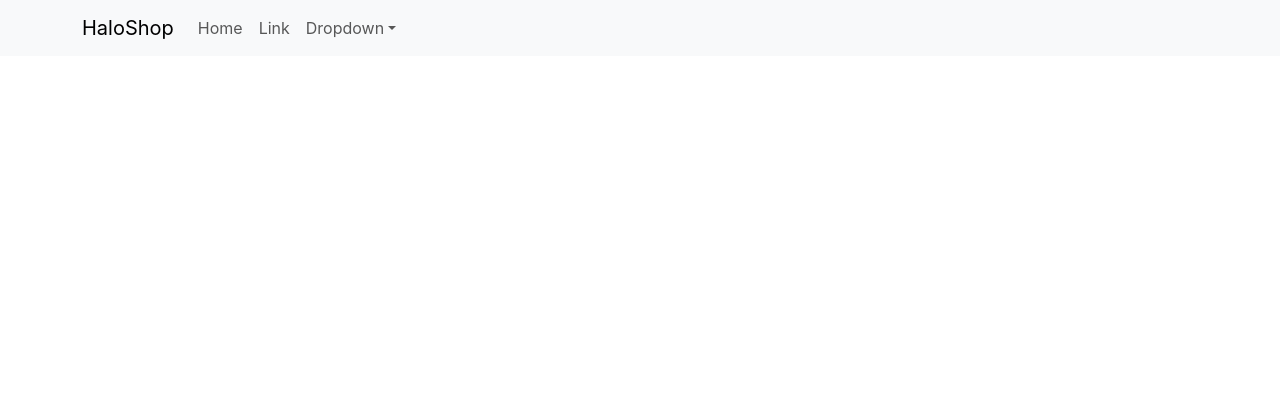
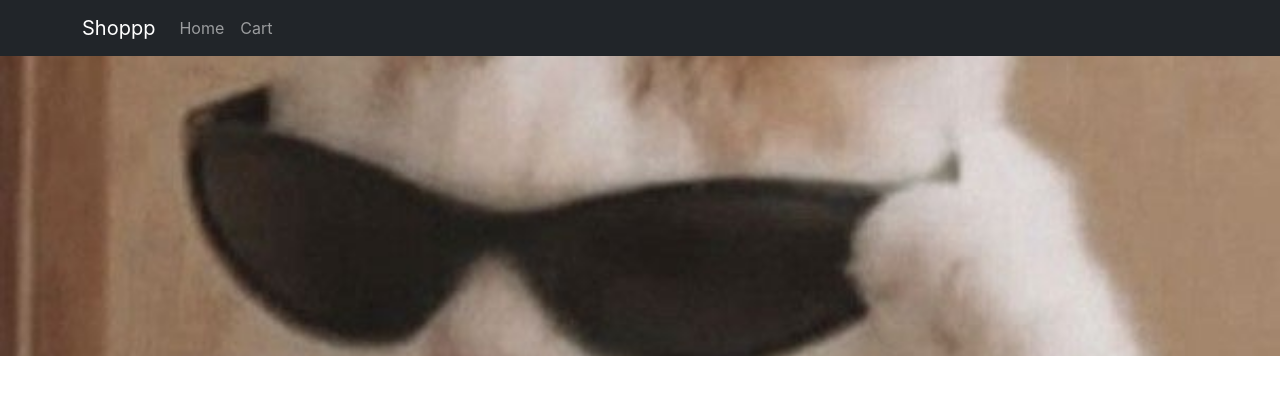
Before and after one commit to yyyenaak/React-Shop-Project, a React (Create React App) app: page / in a window 1280 px wide. Shown: the top 394 px of the page. Built offline with nearby package versions, Linux system fonts and the light colour scheme.

Commit message:
background 이미지 생성

```diff
--- a/src/App.css
+++ b/src/App.css
@@ -36,3 +36,10 @@
     transform: rotate(360deg);
   }
 }
+
+.main-bg {
+  height: 300px;
+  background-image: url(./img/kitty.jpg);
+  background-size: cover;
+  background-position: center;
+}
--- a/src/App.tsx
+++ b/src/App.tsx
@@ -1,39 +1,21 @@
 import React from "react";
 import "./App.css";
-import Button from "react-bootstrap/Button";
-import Container from "react-bootstrap/Container";
-import Nav from "react-bootstrap/Nav";
-import Navbar from "react-bootstrap/Navbar";
-import NavDropdown from "react-bootstrap/NavDropdown";
+import { Navbar, Container, Nav } from "react-bootstrap";
 
 function App() {
   return (
-    <div className="App">
-      <Navbar expand="lg" className="bg-body-tertiary">
+    <div>
+      <Navbar bg="dark" variant="dark">
         <Container>
-          <Navbar.Brand href="#home">HaloShop</Navbar.Brand>
-          <Navbar.Toggle aria-controls="basic-navbar-nav" />
-          <Navbar.Collapse id="basic-navbar-nav">
-            <Nav className="me-auto">
-              <Nav.Link href="#home">Home</Nav.Link>
-              <Nav.Link href="#link">Link</Nav.Link>
-              <NavDropdown title="Dropdown" id="basic-nav-dropdown">
-                <NavDropdown.Item href="#action/3.1">Action</NavDropdown.Item>
-                <NavDropdown.Item href="#action/3.2">
-                  Another action
-                </NavDropdown.Item>
-                <NavDropdown.Item href="#action/3.3">
-                  Something
-                </NavDropdown.Item>
-                <NavDropdown.Divider />
-                <NavDropdown.Item href="#action/3.4">
-                  Separated link
-                </NavDropdown.Item>
-              </NavDropdown>
-            </Nav>
-          </Navbar.Collapse>
+          <Navbar.Brand href="#home">Shoppp</Navbar.Brand>
+          <Nav className="me-auto">
+            <Nav.Link href="#home">Home</Nav.Link>
+            <Nav.Link href="#cart">Cart</Nav.Link>
+          </Nav>
         </Container>
       </Navbar>
+
+      <div className="main-bg"></div>
     </div>
   );
 }
```
Also changed, not shown: src/img/kitty.jpg (added).
